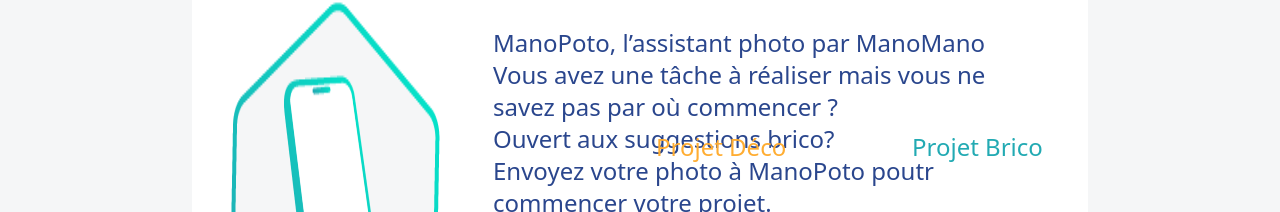
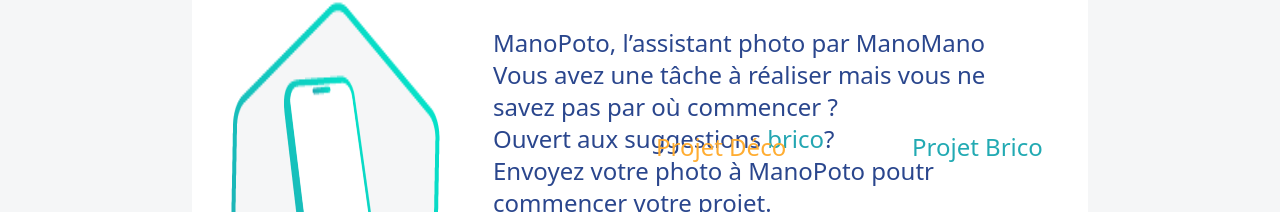
Before and after one commit to Neruso973/mano-mano, a React (Vite) app in the folder front-end/: page /manopoto in a window 1280 px wide. Shown: the part 293-505 px from the top of the page. Built offline with nearby package versions, Linux system fonts and the light colour scheme.

Commit message:
Test (#18)

```diff
--- a/front-end/index.html
+++ b/front-end/index.html
@@ -2,9 +2,9 @@
 <html lang="en">
   <head>
     <meta charset="UTF-8" />
-    <link rel="icon" type="image/svg+xml" href="/src/favicon.svg" />
+    <link rel="icon" type="image/svg+xml" href="/src/favicon.png" />
     <meta name="viewport" content="width=device-width, initial-scale=1.0" />
-    <title>Vite App</title>
+    <title>ManoMano : Achat en ligne</title>
   </head>
   <body>
     <div id="root"></div>
--- a/front-end/src/components/Manopotocard.jsx
+++ b/front-end/src/components/Manopotocard.jsx
@@ -60,7 +60,7 @@
               Vous avez une tâche à réaliser mais vous ne savez pas par où
               commencer ?
             </p>
-            <p>Ouvert aux suggestions {enabled ? "brico" : "déco"}? </p>
+            <p>Ouvert aux suggestions {enabled ? <span className="text-[#24A6B2]">brico</span> :<span className="text-[#FFAD32]">déco</span>}? </p>
             <p>Envoyez votre photo à ManoPoto poutr commencer votre projet.</p>
           </div>
           <div className="flex flex-row">
```
Also changed, not shown: front-end/src/favicon.png (added).
